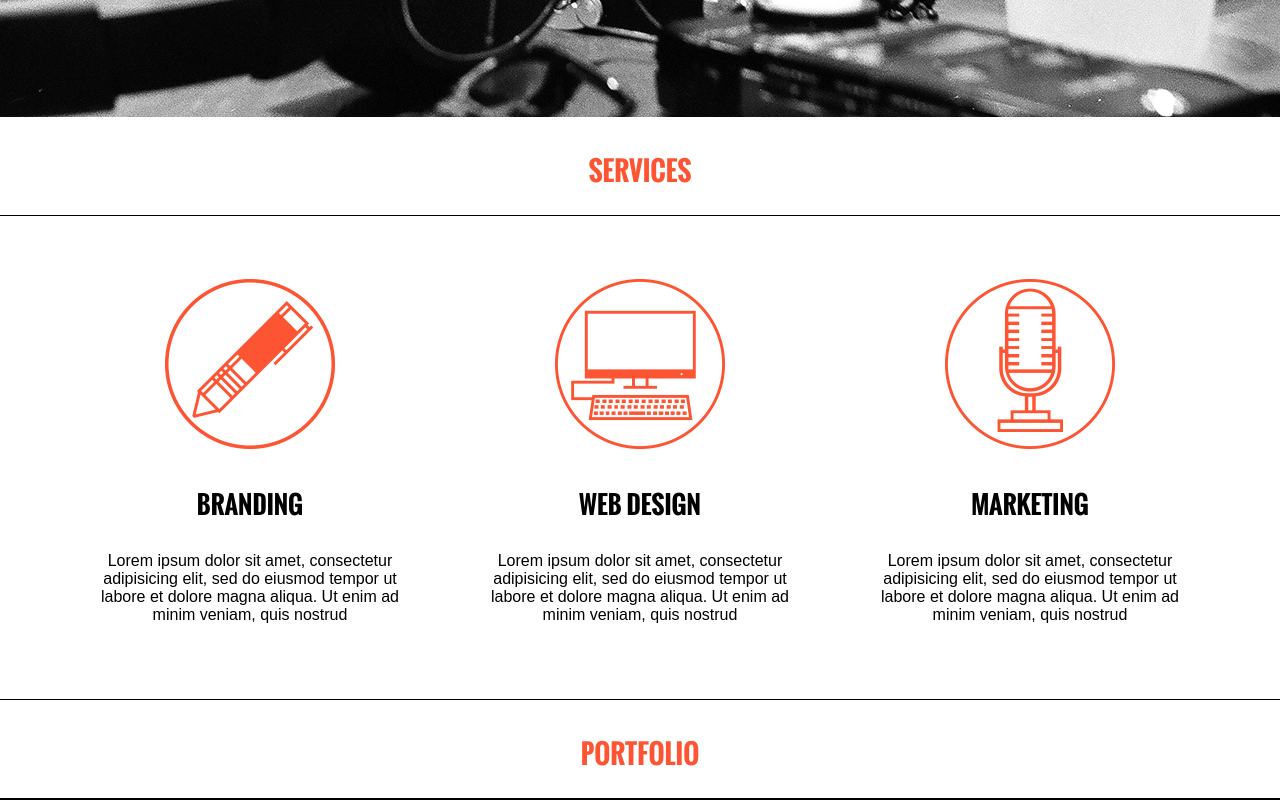
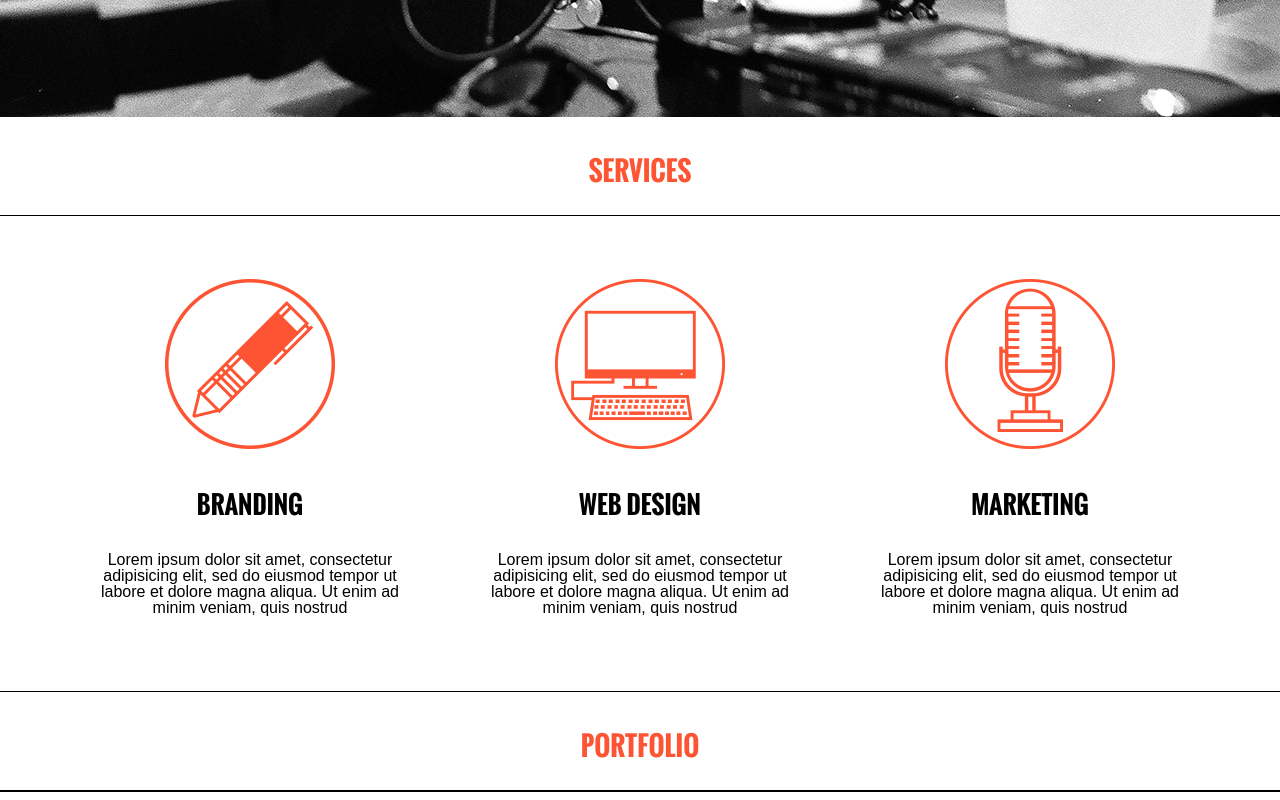
Before and after one commit to grachpower/Dropp, a website: page src/index.html in a window 1280 px wide. Shown: the part 683-1483 px from the top of the page. Drawn offline with Linux system fonts and the light colour scheme.

Commit message:
fixed pharagraphs

```diff
--- /dev/null
+++ b/src/css/typographics/pharagraphs.scss
@@ -0,0 +1,8 @@
+p {
+    margin-bottom: 2rem;
+    line-height: 1;
+
+    &:last-of-type {
+        margin-bottom: 0;
+    }
+}
--- a/src/css/typographics/typographics.scss
+++ b/src/css/typographics/typographics.scss
@@ -3,3 +3,4 @@
 @import "fonts.scss";
 @import "titles.scss";
 @import "icons.scss";
+@import "pharagraphs.scss";
```
Also changed, not shown: dist/css/style.css, docs/css/style.css, src/css/style.css.
